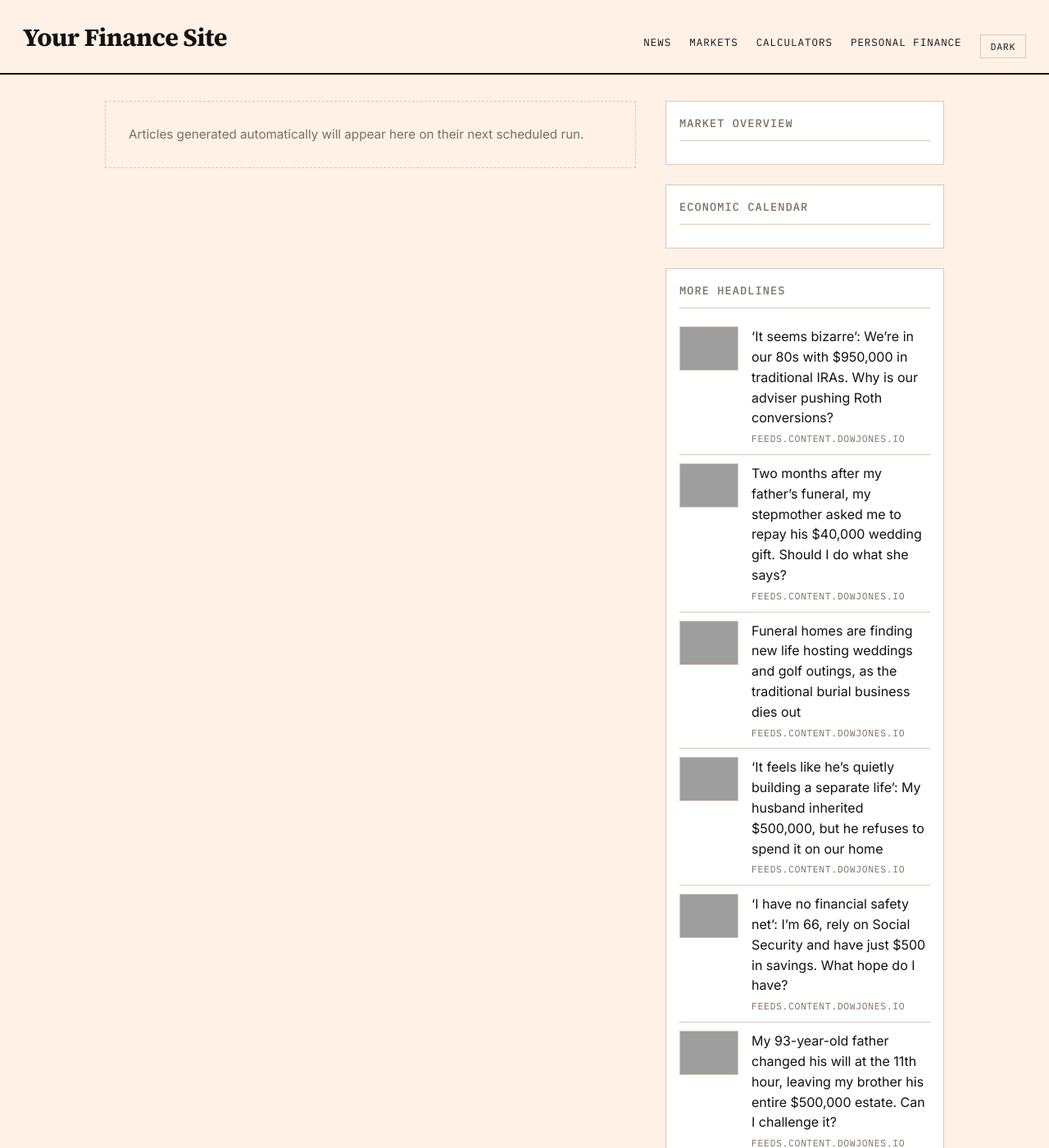
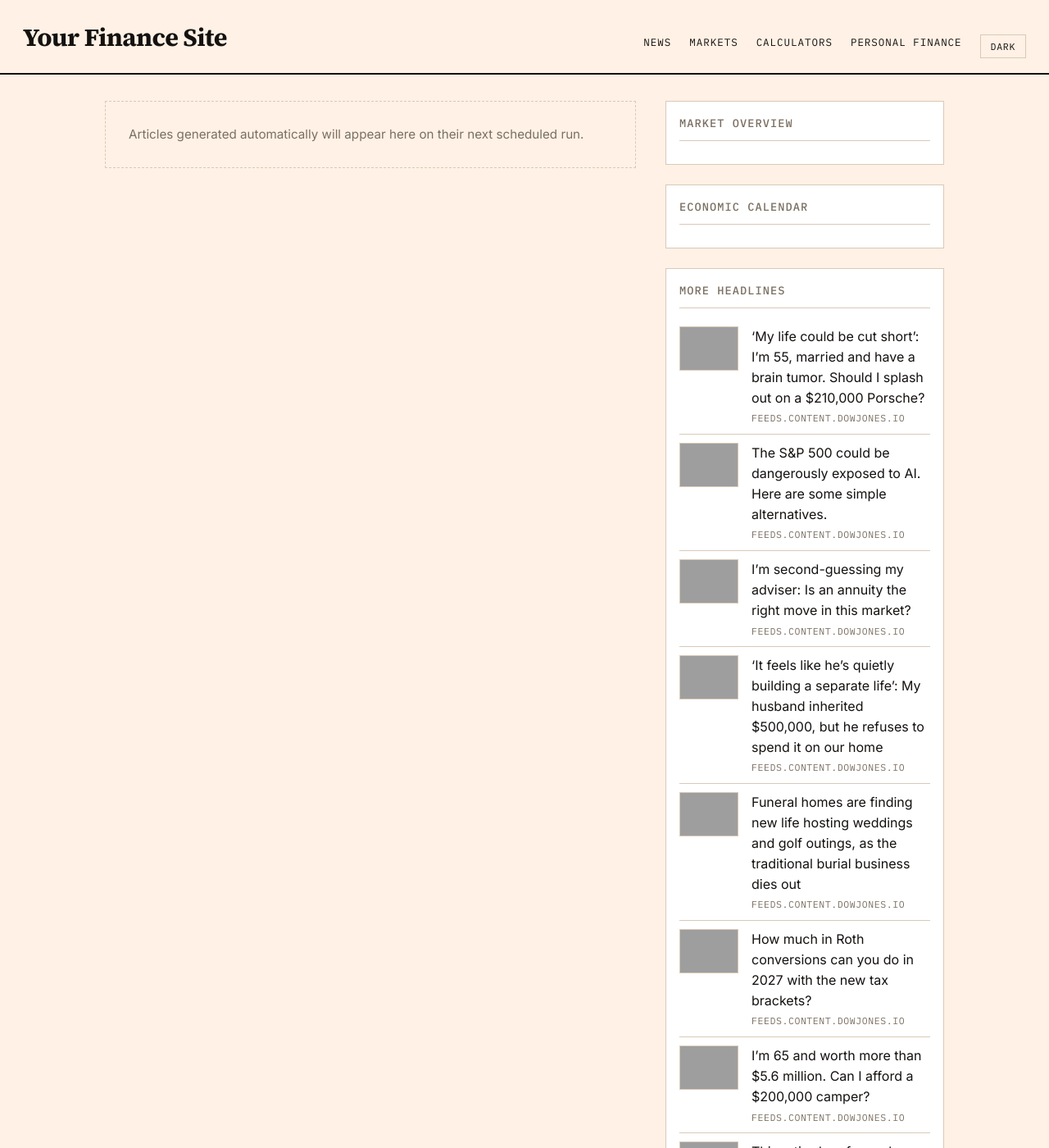
Before and after one commit to GlobTechCo/globtechco.github.io, a Jekyll site: the page built from index.html, in a window 1280 px wide and 1400 px high, cut to the strip 0-1400 px from the top of the window. Shown: the whole strip at 82% size. Built offline with Jekyll 4.4.1, drawn with Linux system fonts in a browser that asks for light colours; a script that is not in the unit is left out; the list of posts is cut into pages by our own code; some of the changed text lies outside the part shown; grey boxes are pictures that could not be loaded.

Commit message:
Auto-content update 2026-11-09

```diff
--- a/_data/aggregator.yml
+++ b/_data/aggregator.yml
@@ -1,50 +1,50 @@
-- title: "\u2018It seems bizarre\u2019: We\u2019re in our 80s with $950,000 in traditional IRAs. Why is our adviser pushing Roth conversions?"
-  link: "https://www.marketwatch.com/story/it-seems-bizarre-were-in-our-80s-with-950-000-in-traditional-iras-why-is-our-adviser-pushing-us-to-do-roth-conversions-a665f990?mod=mw_rss_topstories"
+- title: "\u2018My life could be cut short\u2019: I\u2019m 55, married and have a brain tumor. Should I splash out on a $210,000 Porsche?"
+  link: "https://www.marketwatch.com/story/my-life-could-be-cut-short-im-55-married-with-4-3-million-and-have-a-brain-tumor-should-i-buy-a-210-000-custom-porsche-ed825ada?mod=mw_rss_topstories"
   source: "feeds.content.dowjones.io"
-  pubdate: "Sun, 08 Nov 2026 18:00:00 GMT"
-  image: "https://images.mktw.net/im-26708039"
-- title: "Two months after my father\u2019s funeral, my stepmother asked me to repay his $40,000 wedding gift. Should I do what she says?"
-  link: "https://www.marketwatch.com/story/shes-a-type-a-personality-my-stepmother-wants-me-to-repay-my-late-fathers-40-000-wedding-gift-should-i-oblige-51fc64f7?mod=mw_rss_topstories"
+  pubdate: "Mon, 09 Nov 2026 01:21:00 GMT"
+  image: "https://images.mktw.net/im-49119290"
+- title: "The S&P 500 could be dangerously exposed to AI. Here are some simple alternatives."
+  link: "https://www.marketwatch.com/story/the-s-p-500-has-become-a-big-ai-bet-here-are-some-simple-alternatives-3c7574a4?mod=mw_rss_topstories"
   source: "feeds.content.dowjones.io"
-  pubdate: "Sun, 08 Nov 2026 17:30:00 GMT"
-  image: "https://images.mktw.net/im-80511883"
+  pubdate: "Mon, 09 Nov 2026 00:40:00 GMT"
+  image: "https://images.mktw.net/im-21345539"
+- title: "I\u2019m second-guessing my adviser: Is an annuity the right move in this market?"
+  link: "https://www.marketwatch.com/story/my-adviser-recommended-an-annuity-is-it-the-right-move-in-this-market-environment-00edbbf6?mod=mw_rss_topstories"
+  source: "feeds.content.dowjones.io"
+  pubdate: "Mon, 09 Nov 2026 00:30:00 GMT"
+  image: "https://images.mktw.net/im-97735735"
+- title: "\u2018It feels like he\u2019s quietly building a separate life\u2019: My husband inherited $500,000, but he refuses to spend it on our home"
+  link: "https://www.marketwatch.com/story/it-feels-like-hes-quietly-building-a-separate-life-my-husband-inherited-500-000-but-he-refuses-to-spend-it-on-our-home-06535cff?mod=mw_rss_topstories"
+  source: "feeds.content.dowjones.io"
+  pubdate: "Mon, 09 Nov 2026 00:02:00 GMT"
+  image: "https://images.mktw.net/im-88923729"
 - title: "Funeral homes are finding new life hosting weddings and golf outings, as the traditional burial business dies out"
   link: "https://www.marketwatch.com/story/funeral-homes-are-finding-new-life-hosting-weddings-and-golf-outings-as-the-traditional-burial-business-dies-out-15831d13?mod=mw_rss_topstories"
   source: "feeds.content.dowjones.io"
-  pubdate: "Sun, 08 Nov 2026 17:23:00 GMT"
+  pubdate: "Mon, 09 Nov 2026 00:00:00 GMT"
   image: "https://images.mktw.net/im-20210681"
-- title: "\u2018It feels like he\u2019s quietly building a separate life\u2019: My husband inherited $500,000, but he refuses to spend it on our home"
-  link: "https://www.marketwatch.com/story/it-feels-like-hes-quietly-building-a-separate-life-my-husband-inherited-500-000-but-he-refuses-to-spend-it-on-our-home-06535cff?mod=mw_rss_topstories"
+- title: "How much in Roth conversions can you do in 2027 with the new tax brackets?"
+  link: "https://www.marketwatch.com/story/how-much-roth-conversion-can-you-do-in-2027-with-the-new-tax-brackets-a2f940c8?mod=mw_rss_topstories"
   source: "feeds.content.dowjones.io"
-  pubdate: "Sun, 08 Nov 2026 16:00:00 GMT"
-  image: "https://images.mktw.net/im-88923729"
-- title: "\u2018I have no financial safety net\u2019: I\u2019m 66, rely on Social Security and have just $500 in savings. What hope do I have?"
-  link: "https://www.marketwatch.com/story/i-have-no-financial-safety-net-im-66-rely-on-social-security-and-have-500-in-savings-what-politician-speaks-for-me-be2126cb?mod=mw_rss_topstories"
+  pubdate: "Sun, 08 Nov 2026 23:50:00 GMT"
+  image: "https://images.mktw.net/im-58357605"
+- title: "I\u2019m 65 and worth more than $5.6 million. Can I afford a $200,000 camper?"
+  link: "https://www.marketwatch.com/story/im-65-and-worth-more-than-5-6-million-can-i-buy-a-200-000-camper-even-though-the-price-feels-crazy-high-55f668f8?mod=mw_rss_topstories"
   source: "feeds.content.dowjones.io"
-  pubdate: "Sun, 08 Nov 2026 15:30:00 GMT"
-  image: "https://images.mktw.net/im-91335118"
-- title: "My 93-year-old father changed his will at the 11th hour, leaving my brother his entire $500,000 estate. Can I challenge it?"
-  link: "https://www.marketwatch.com/story/my-93-year-old-father-changed-his-will-at-the-11th-hour-leaving-my-brother-his-entire-500-000-estate-can-i-challenge-it-ecfc63d2?mod=mw_rss_topstories"
+  pubdate: "Sun, 08 Nov 2026 23:49:00 GMT"
+  image: "https://images.mktw.net/im-75770443"
+- title: "This retired professor has reinvented himself \u2014 as a Taylor Swift scholar"
+  link: "https://www.marketwatch.com/story/this-retired-professor-has-reinvented-himself-as-a-taylor-swift-scholar-88456c8d?mod=mw_rss_topstories"
   source: "feeds.content.dowjones.io"
-  pubdate: "Sun, 08 Nov 2026 15:16:00 GMT"
-  image: "https://images.mktw.net/im-04902439"
-- title: "Corporate America\u2019s profit numbers are just barely beating Wall Street\u2019s expectations"
-  link: "https://www.marketwatch.com/story/corporate-americas-profit-numbers-are-just-barely-beating-wall-streets-expectations-eaa67fe2?mod=mw_rss_topstories"
+  pubdate: "Sun, 08 Nov 2026 23:35:00 GMT"
+  image: "https://images.mktw.net/im-69887372"
+- title: "You follow the rules for smart stock trading. But are they the right rules?"
+  link: "https://www.marketwatch.com/story/you-follow-the-rules-for-smart-stock-trading-but-are-they-the-right-rules-9bfe5846?mod=mw_rss_topstories"
   source: "feeds.content.dowjones.io"
-  pubdate: "Sun, 08 Nov 2026 15:00:00 GMT"
-  image: "https://images.mktw.net/im-547915"
-- title: "\u2018We\u2019re losing to cottage cheese\u2019: The protein-maxxing craze is hurting cream-cheese sales"
-  link: "https://www.marketwatch.com/story/were-losing-to-cottage-cheese-the-protein-maxxing-craze-is-hurting-cream-cheese-sales-40ae94f3?mod=mw_rss_topstories"
+  pubdate: "Sun, 08 Nov 2026 23:15:00 GMT"
+  image: "https://images.mktw.net/im-93264190"
+- title: "A new setback for the AI trade: Nvidia\u2019s board is probing CEO Huang\u2019s relationship with alleged spy"
+  link: "https://www.marketwatch.com/story/nvidias-board-will-probe-ceo-jensen-huangs-relationship-with-an-alleged-spy-heres-what-to-know-86656cd9?mod=mw_rss_topstories"
   source: "feeds.content.dowjones.io"
-  pubdate: "Sun, 08 Nov 2026 14:13:00 GMT"
-  image: "https://images.mktw.net/im-59657573"
-- title: "Stocks are moving in sync again for the first time in a while. There\u2019s just one problem."
-  link: "https://www.marketwatch.com/story/stocks-are-moving-in-sync-again-for-the-first-time-in-a-while-theres-just-one-problem-c953bf72?mod=mw_rss_topstories"
-  source: "feeds.content.dowjones.io"
-  pubdate: "Sun, 08 Nov 2026 14:00:00 GMT"
-  image: "https://images.mktw.net/im-29880910"
-- title: "This market signal called the tech selloff. Now it\u2019s sending another warning."
-  link: "https://www.marketwatch.com/story/this-market-signal-called-the-tech-selloff-now-its-sending-another-warning-f7f8eb9b?mod=mw_rss_topstories"
-  source: "feeds.content.dowjones.io"
-  pubdate: "Sun, 08 Nov 2026 12:00:00 GMT"
-  image: "https://images.mktw.net/im-68677954"
+  pubdate: "Sun, 08 Nov 2026 23:05:00 GMT"
+  image: "https://images.mktw.net/im-62932554"
```
